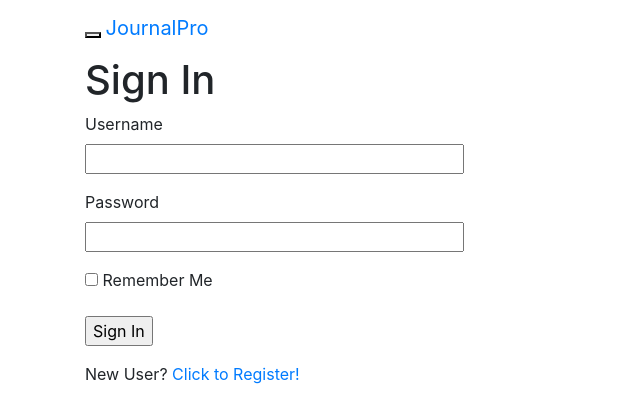
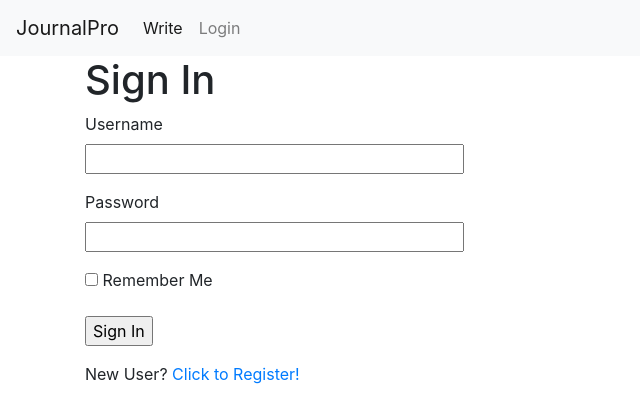
Before and after one commit to bpna/finalproj, a Flask app: a page that uses app/templates/base.html in a window 1280 px wide. Shown: the top 420 px of the page, without its empty margins (0-640 px from the left). Run offline with Flask 2, Linux system fonts and the light colour scheme; some libraries are stand-ins or nearby versions.

Commit message:
fix navbar bug where dropdown very tiny and impossible to click

```diff
--- a/app/__init__.py
+++ b/app/__init__.py
@@ -11,6 +11,7 @@ from logging.handlers import SMTPHandler, RotatingFileHandler
 import os
 
 app = Flask(__name__)
+# app.run(host='0.0.0.0')
 app.config.from_object(Config)
 db = SQLAlchemy(app)
 migrate = Migrate(app, db)
--- a/app/templates/base.html
+++ b/app/templates/base.html
@@ -2,6 +2,7 @@
 
 {% block styles %}
     <link rel="stylesheet" href="{{ url_for('static', filename='bootstrap.css') }}">
+    <link rel="stylesheet" href="{{ url_for('static', filename='bootstrap.css.map') }}">
 {% endblock %}
 
 {% block title %}
@@ -9,29 +10,20 @@
 {% endblock %}
 
 {% block navbar %}
-    <nav class="navbar navbar-default">
-        <div class="container">
-            <div class="navbar-header">
-                <button type="button" class="navbar-toggle collapsed" data-toggle="collapse" data-target="#navbar" aria-expanded="false" aria-controls="navbar">
-                    <span class="sr-only">Toggle navigation</span>
-                    <span class="icon-bar"></span>
-                    <span class="icon-bar"></span>
-                    <span class="icon-bar"></span>
-                </button>
-                <a class="navbar-brand" href="{{ url_for('index') }}">JournalPro</a>
-            </div>
-            <div class="collapse navbar-collapse" id="navbar">
-                <ul class="nav navbar-nav">
-                    <li><a href="{{ url_for('index') }}">Write</a></li>
-                </ul>
-                <ul class="nav navbar-nav navbar-right">
-                    {% if current_user.is_anonymous %}
-                    <li><a href="{{ url_for('login') }}">Login</a></li>
-                    {% else %}
-                    <li><a href="{{ url_for('user', username=current_user.username) }}">Review</a></li>
-                    <li><a href="{{ url_for('logout') }}">Logout</a></li>
-                    {% endif %}
-                </ul>
+    <nav class="navbar navbar-expand-lg navbar-light bg-light">
+        <a class="navbar-brand" href="{{ url_for('index') }}">JournalPro</a>
+        <button class="navbar-toggler" type="button" data-toggle="collapse" data-target="#navbarSupportedContent" aria-controls="navbarSupportedContent" aria-expanded="false" aria-label="Toggle navigation">
+			<span class="navbar-toggler-icon"></span>
+		</button>
+        <div class="collapse navbar-collapse" id="navbarNavAltMarkup">
+            <div class="navbar-nav">
+                <a class="nav-item nav-link active" href="{{ url_for('index') }}">Write<span class="sr-only">(current)</span></a>
+                {% if current_user.is_anonymous %}
+                <a class="nav-item nav-link" href="{{ url_for('login') }}">Login</a>
+                {% else %}
+                <a class="nav-item nav-link" href="{{ url_for('user', username=current_user.username) }}">Review</a>
+                <a class="nav-item nav-link" href="{{ url_for('logout') }}">Logout</a>
+                {% endif %}
             </div>
         </div>
     </nav>
```
Also changed, not shown: README.md, 1 other file.
